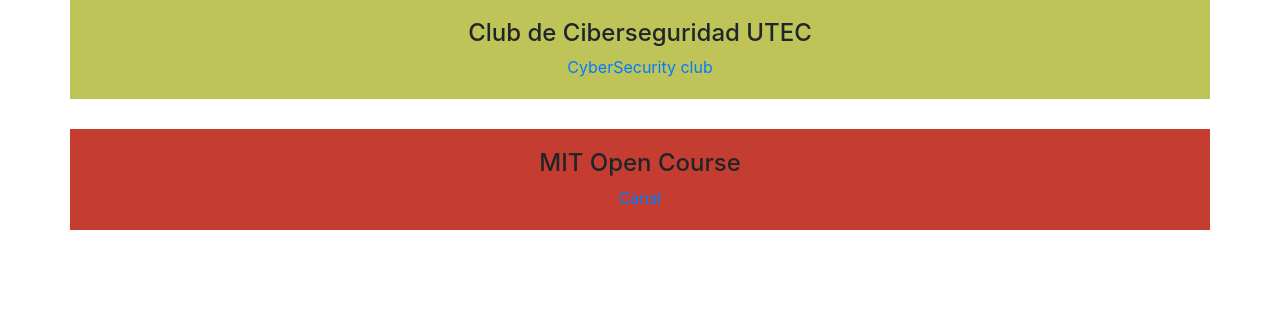
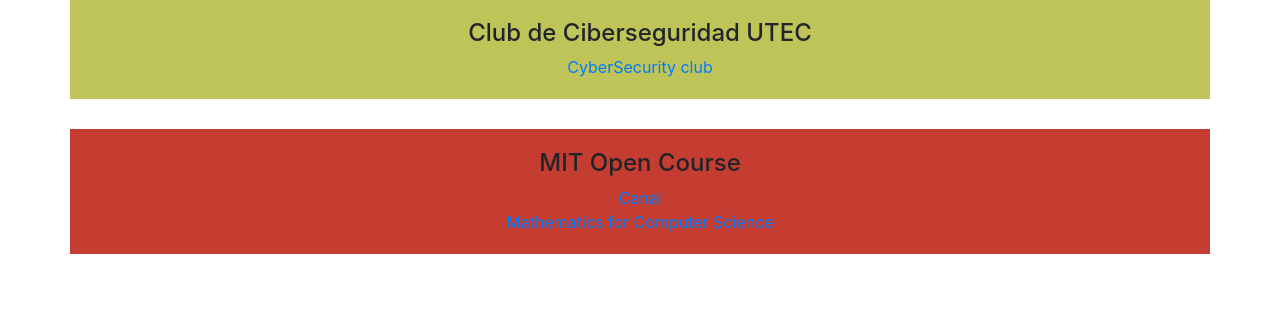
Before and after one commit to utec-cs2b01-2019-2/web-app-grupo-3, a Flask app: page /importancia in a window 1280 px wide. Shown: the part 329-644 px from the top of the page. Run offline with Flask 2, Linux system fonts and the light colour scheme; a user stored in the database is signed in; data comes from the database, SQL or seed files in the repository; both versions use the stored data as it was after the commit; some libraries are stand-ins or nearby versions.

Commit message:
add link Mathematics for Computer Science

```diff
--- a/app/templates/importancia.html
+++ b/app/templates/importancia.html
@@ -54,6 +54,8 @@
             <div class="col">
                 <h4>MIT Open Course</h4>
                 <a href=https://www.youtube.com/user/MIT/featured>Canal</a>
+                <br>
+                <a href=https://ocw.mit.edu/courses/electrical-engineering-and-computer-science/6-042j-mathematics-for-computer-science-fall-2010/</a> Mathematics for Computer Science</a>
             </div>
         </header>
 
```
Also changed, not shown: app.db.
